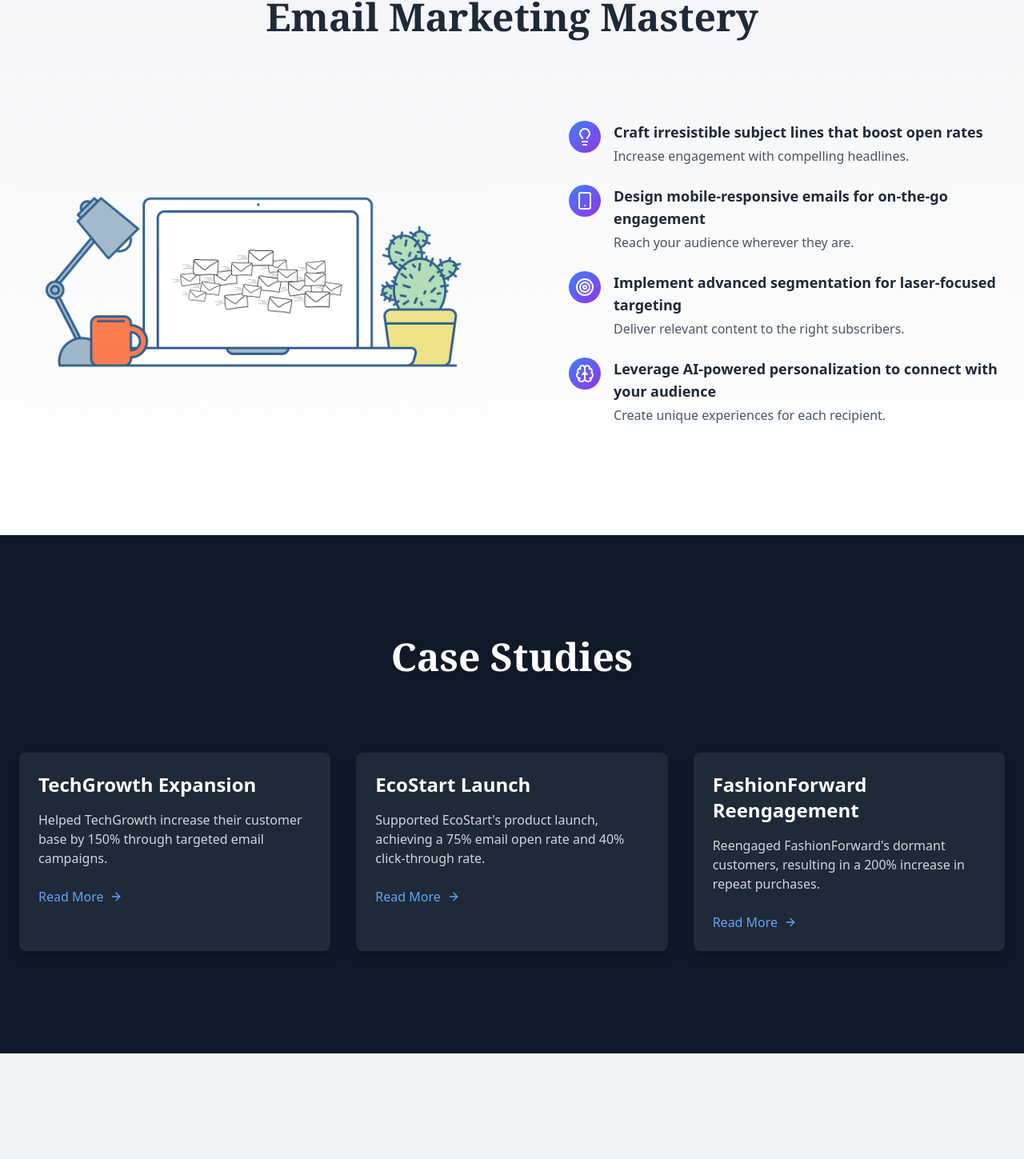
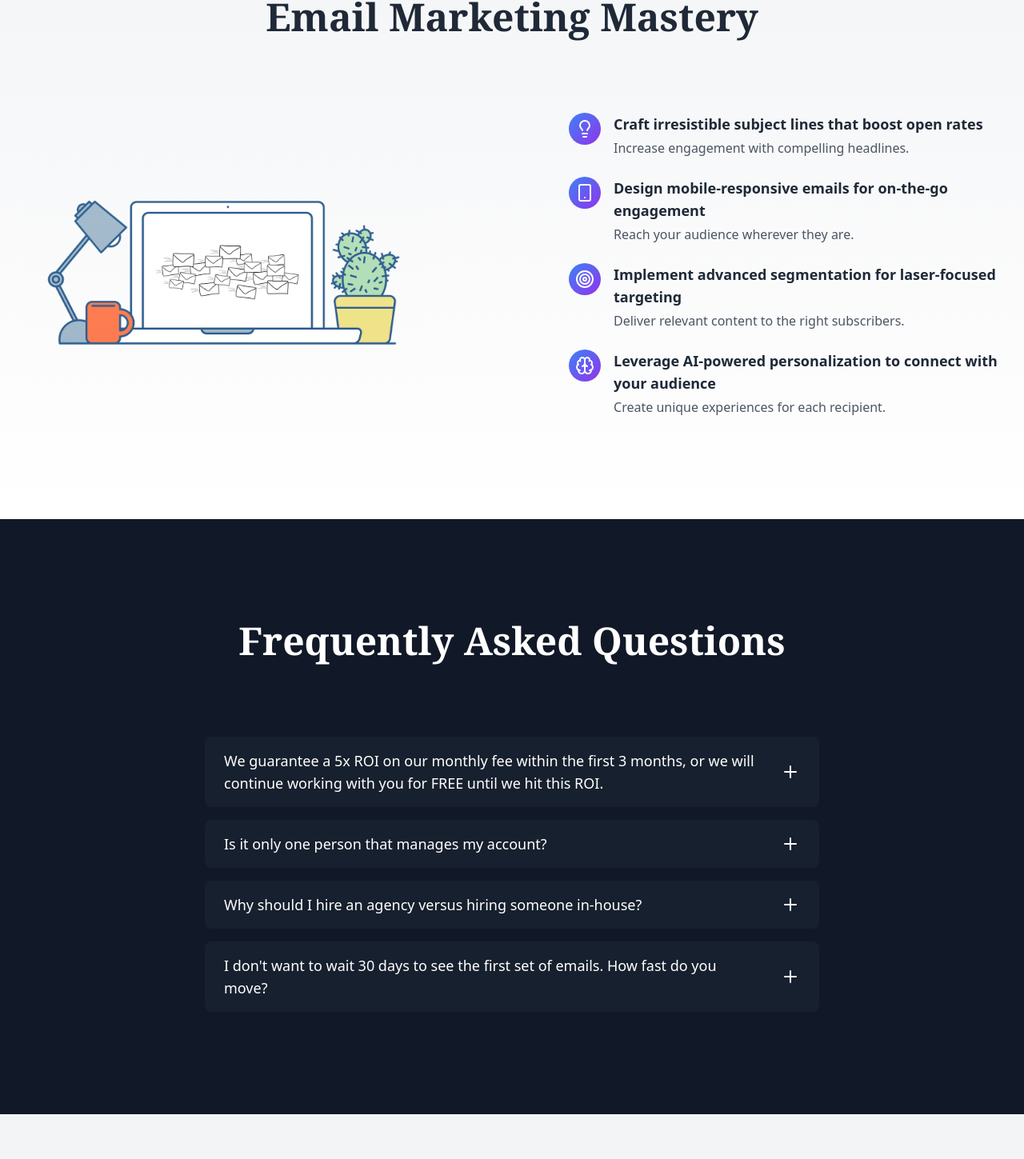
Before and after one commit to Ankurrawat-12/BlinkReach, a Next.js app: page / in a window 1280 px wide. Shown: the part 2231-3680 px from the top of the page at 80% size. Built offline with nearby package versions, Linux system fonts and the light colour scheme.

Commit message:
Added FAQ Section and Removed Case Studies section

```diff
--- a/app/page.tsx
+++ b/app/page.tsx
@@ -6,7 +6,7 @@ import Hero from '@/components/Hero'
 import Services from '@/components/Services'
 import Stats from '@/components/Stats'
 import Strategies from '@/components/Strategies'
-import CaseStudies from '@/components/CaseStudies'
+import FAQ from '@/components/FAQ'
 import Newsletter from '@/components/Newsletter'
 import Footer from '@/components/Footer'
 import FloatingCTA from '@/components/FloatingCTA'
@@ -16,13 +16,14 @@ export default function LandingPage() {
     services: false,
     stats: false,
     strategies: false,
+    faq: false,
     caseStudies: false,
   })
   const [showFloatingCTA, setShowFloatingCTA] = useState(false)
 
   useEffect(() => {
     const handleScroll = () => {
-      const sections = ['services', 'stats', 'strategies', 'caseStudies']
+      const sections = ['services', 'stats', 'strategies', 'faq']
       sections.forEach(section => {
         const element = document.getElementById(section)
         if (element) {
@@ -53,7 +54,8 @@ export default function LandingPage() {
         <Services isVisible={isVisible.services} />
         <Stats isVisible={isVisible.stats} />
         <Strategies isVisible={isVisible.strategies} />
-        <CaseStudies isVisible={isVisible.caseStudies} />
+        <FAQ isVisible={isVisible.faq} />
+
         <Newsletter />
       </main>
       <Footer />
--- /dev/null
+++ b/components/FAQ.tsx
@@ -0,0 +1,70 @@
+'use client'
+
+import React, { useState } from 'react'
+import { Plus, X } from 'lucide-react'
+
+interface FAQProps {
+  isVisible: boolean
+}
+
+const FAQ: React.FC<FAQProps> = ({ isVisible }) => {
+  const [openQuestion, setOpenQuestion] = useState<number | null>(null)
+
+  const faqs = [
+    {
+      question: "We guarantee a 5x ROI on our monthly fee within the first 3 months, or we will continue working with you for FREE until we hit this ROI.",
+      answer: "We stand behind our services with this guarantee because we're confident in our ability to deliver results. Our track record shows consistent success in achieving and exceeding this ROI target for our clients."
+    },
+    {
+      question: "Is it only one person that manages my account?",
+      answer: "We have a dedicated, highly specialized and experienced in-house team that will be assigned on your account. This consists of our Head of Design, a Senior Email Designer, a Client Success Manager, an Email Marketing Specialist, a copywriter, and both Founders, Tarun and Huss.\n\nThat's 7 experienced team members that will be present in all communication and project management channels to service you on a daily basis."
+    },
+    {
+      question: "Why should I hire an agency versus hiring someone in-house?",
+      answer: "Hiring an agency like TheEmailMafia gives you access to an entire team of specialists for the cost of one in-house employee. You benefit from our combined expertise in design, copywriting, strategy, and optimization, plus our proven systems and processes. We also stay updated with the latest industry trends and best practices, ensuring your email marketing stays ahead of the curve."
+    },
+    {
+      question: "I don't want to wait 30 days to see the first set of emails. How fast do you move?",
+      answer: "We understand the importance of quick implementation. Our onboarding process is streamlined, and we typically begin sending your first optimized emails within the first week. We'll work at a pace that matches your business needs while ensuring quality and strategy aren't compromised."
+    }
+  ]
+
+  return (
+    <section id="faq" className={`py-24 md:py-32 bg-gray-900 text-white transition-all duration-1000 ${isVisible ? 'opacity-100 translate-y-0' : 'opacity-0 translate-y-10'}`}>
+      <div className="container mx-auto px-6">
+        <h2 className="text-4xl md:text-5xl font-bold text-center mb-16 md:mb-24 font-serif">Frequently Asked Questions</h2>
+        <div className="max-w-3xl mx-auto space-y-4">
+          {faqs.map((faq, index) => (
+            <div
+              key={index}
+              className={`transition-all duration-300 ${
+                openQuestion === index ? 'bg-gray-800' : 'bg-gray-800/50'
+              } rounded-lg overflow-hidden`}
+            >
+              <button
+                onClick={() => setOpenQuestion(openQuestion === index ? null : index)}
+                className="w-full px-6 py-4 flex justify-between items-center text-left"
+              >
+                <span className="text-lg font-medium pr-8">{faq.question}</span>
+                {openQuestion === index ? (
+                  <X className="flex-shrink-0 w-6 h-6" />
+                ) : (
+                  <Plus className="flex-shrink-0 w-6 h-6" />
+                )}
+              </button>
+              <div
+                className={`px-6 transition-all duration-300 ${
+                  openQuestion === index ? 'max-h-[500px] py-4' : 'max-h-0'
+                } overflow-hidden`}
+              >
+                <p className="text-gray-300 whitespace-pre-line">{faq.answer}</p>
+              </div>
+            </div>
+          ))}
+        </div>
+      </div>
+    </section>
+  )
+}
+
+export default FAQ
--- a/components/Strategies.tsx
+++ b/components/Strategies.tsx
@@ -15,12 +15,12 @@ const Strategies: React.FC<StrategiesProps> = ({ isVisible }) => {
   ]
 
   return (
-    <section id="strategies" className={`py-24 md:py-32 bg-gradient-to-b from-gray-100 to-white transition-all duration-1000 ${isVisible ? 'opacity-100 translate-y-0' : 'opacity-0 translate-y-10'}`}>
-      <div className="container mx-auto px-6">
-        <h2 className="text-4xl md:text-5xl font-bold text-center mb-16 md:mb-24 font-serif">Email Marketing Mastery</h2>
-        <div className="flex flex-col md:flex-row items-center justify-between md:space-x-12">
-          <div className={`md:w-1/2 mb-8 md:mb-0 relative transition-all duration-1000 transform ${isVisible ? 'opacity-100 translate-y-0' : 'opacity-0 translate-y-10'}`}>
-            <div className="relative w-full h-[400px] rounded-lg overflow-hidden">
+    <section id="strategies" className={`py-12 sm:py-16 md:py-24 lg:py-32 bg-gradient-to-b from-gray-100 to-white transition-all duration-1000 ${isVisible ? 'opacity-100 translate-y-0' : 'opacity-0 translate-y-10'}`}>
+      <div className="container mx-auto px-4 sm:px-6 lg:px-8">
+        <h2 className="text-3xl sm:text-4xl md:text-5xl font-bold text-center mb-8 sm:mb-12 md:mb-16 lg:mb-24 font-serif">Email Marketing Mastery</h2>
+        <div className="flex flex-col lg:flex-row items-center justify-between lg:space-x-12">
+          <div className={`w-full lg:w-1/2 mb-8 lg:mb-0 transition-all duration-1000 transform ${isVisible ? 'opacity-100 translate-y-0' : 'opacity-0 translate-y-10'}`}>
+            <div className="relative w-full aspect-[4/3] max-w-[500px] mx-auto lg:mx-0 rounded-lg overflow-hidden">
               <div className="absolute inset-0 bg-gradient-to-b from-white/10 to-transparent mix-blend-overlay z-10" />
               <Image
                 src="/strategies.png"
@@ -33,7 +33,7 @@ const Strategies: React.FC<StrategiesProps> = ({ isVisible }) => {
               />
             </div>
           </div>
-          <div className="md:w-1/2 md:pl-12">
+          <div className="w-full lg:w-1/2 lg:pl-12">
             <ul className="space-y-6">
               {strategies.map((strategy, index) => (
                 <li
@@ -43,12 +43,12 @@ const Strategies: React.FC<StrategiesProps> = ({ isVisible }) => {
                   }`}
                   style={{ transitionDelay: `${index * 150}ms` }}
                 >
-                  <div className="mr-4 p-2 bg-gradient-to-br from-blue-500 to-purple-600 rounded-full text-white">
+                  <div className="mr-4 p-2 bg-gradient-to-br from-blue-500 to-purple-600 rounded-full text-white flex-shrink-0">
                     <strategy.icon size={24} />
                   </div>
                   <div>
-                    <p className="text-lg font-semibold">{strategy.text}</p>
-                    <p className="text-gray-600 mt-1">
+                    <p className="text-base sm:text-lg font-semibold">{strategy.text}</p>
+                    <p className="text-sm sm:text-base text-gray-600 mt-1">
                       {index === 0 && "Increase engagement with compelling headlines."}
                       {index === 1 && "Reach your audience wherever they are."}
                       {index === 2 && "Deliver relevant content to the right subscribers."}
```
